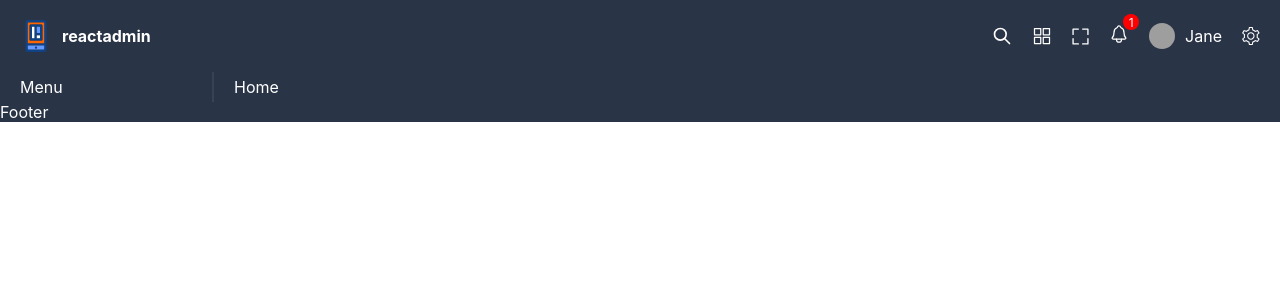
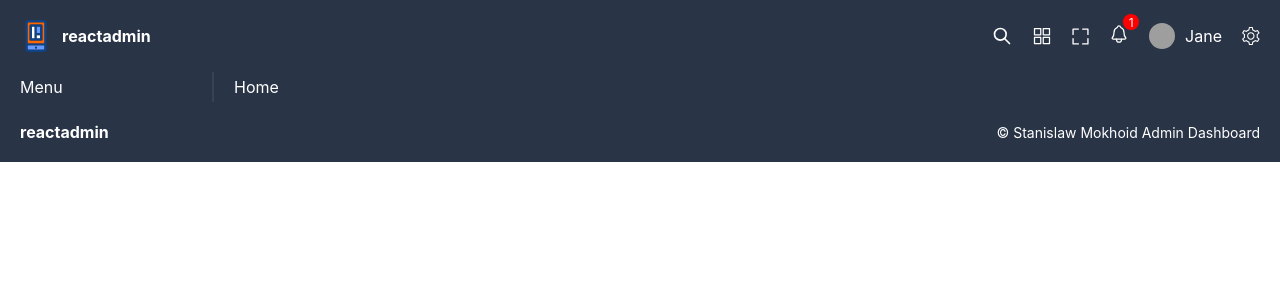
Before and after one commit to StanislaM/react-dashboard, a React (Vite) app: page / in a window 1280 px wide. Shown: the top 300 px of the page. Built offline with nearby package versions, Linux system fonts and the light colour scheme; grey boxes are pictures that could not be loaded.

Commit message:
added footer

```diff
--- a/src/components/Footer/Footer.scss
+++ b/src/components/Footer/Footer.scss
@@ -0,0 +1,14 @@
+.footer {
+    display: flex;
+    justify-content: space-between;
+    align-items: center;
+    padding: 20px;
+    span {
+        &:first-child {
+            font-weight: bold;
+        }
+        &:last-child {
+            font-size: 14px;
+        }
+    }
+}
--- a/src/components/Footer/Footer.tsx
+++ b/src/components/Footer/Footer.tsx
@@ -1,7 +1,12 @@
 import './Footer.scss';
 
 const Footer = () => {
-    return <footer className="footer">Footer</footer>;
+    return (
+        <footer className="footer">
+            <span>reactadmin</span>
+            <span>© Stanislaw Mokhoid Admin Dashboard</span>
+        </footer>
+    );
 };
 
 export default Footer;
```
